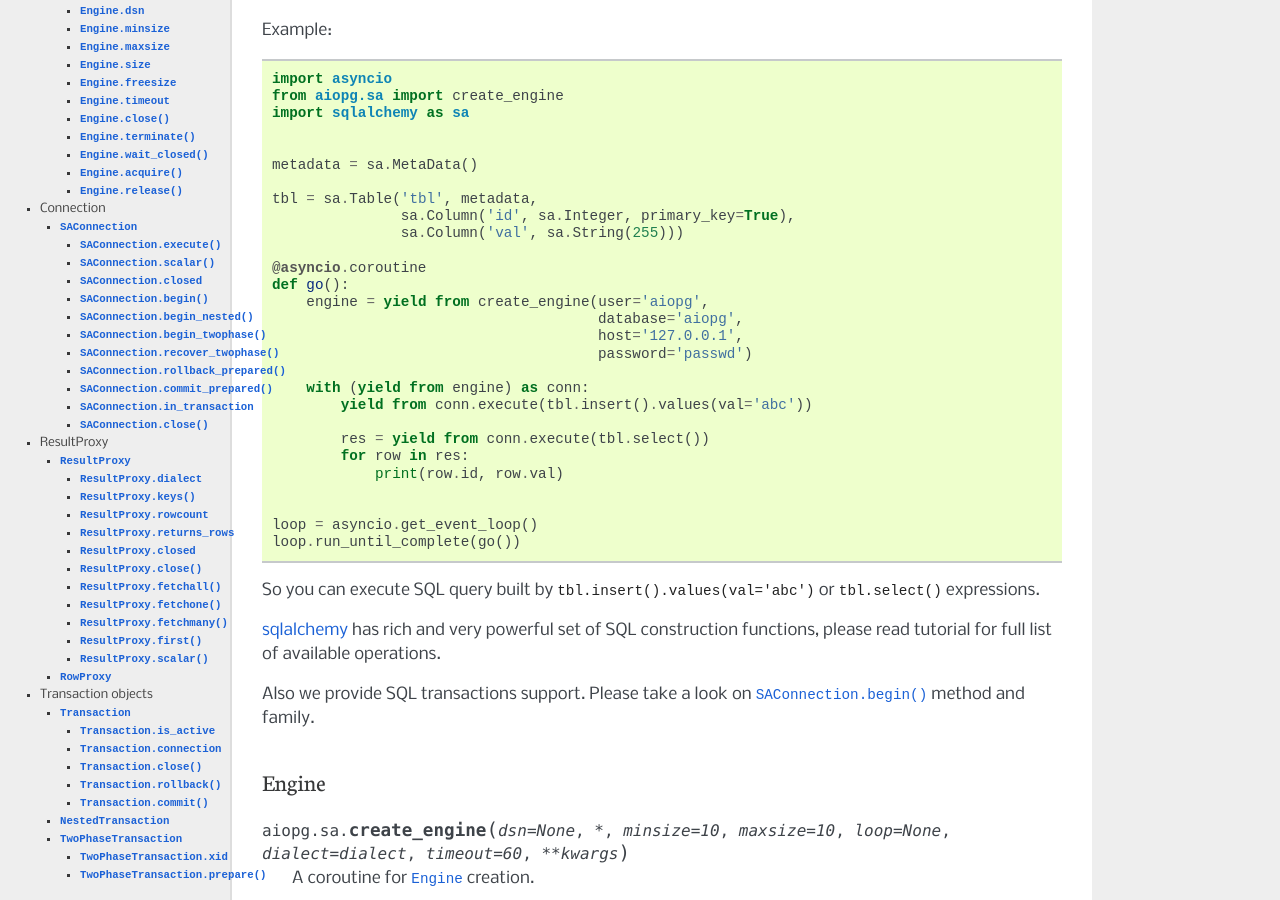
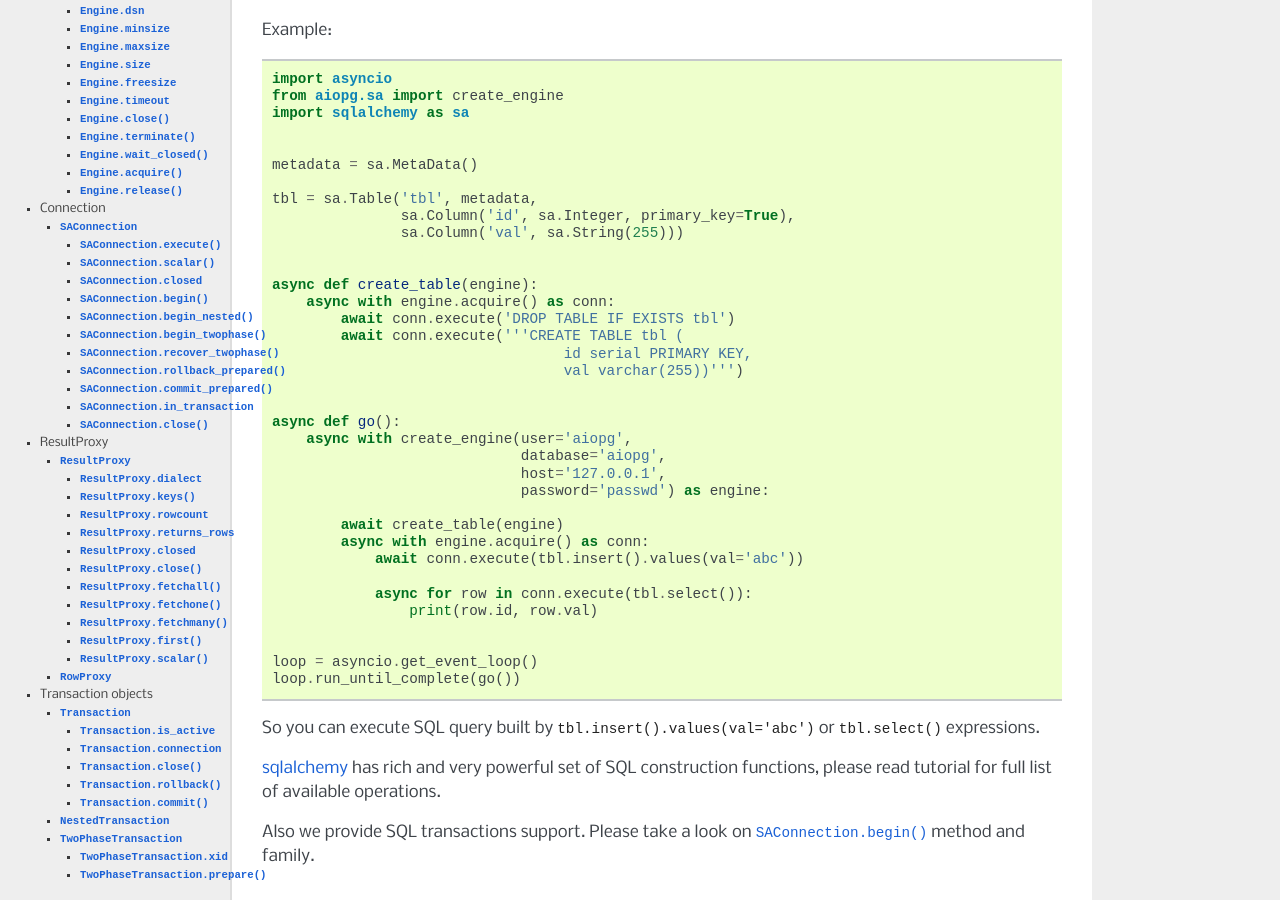
Before and after one commit to aio-libs/aiopg, a Sphinx documentation site: the page built from docs/sa.rst, in a window 1280 px wide and 900 px high, scrolled down 276 px. Built offline with Sphinx 7.4.7, drawn with Linux system fonts in a browser that asks for light colours; some of the changed text lies outside the part shown.

Commit message:
update sa.rst

```diff
--- a/docs/sa.rst
+++ b/docs/sa.rst
@@ -30,19 +30,27 @@
                    sa.Column('id', sa.Integer, primary_key=True),
                    sa.Column('val', sa.String(255)))
 
-    @asyncio.coroutine
-    def go():
-        engine = yield from create_engine(user='aiopg',
-                                          database='aiopg',
-                                          host='127.0.0.1',
-                                          password='passwd')
 
-        with (yield from engine) as conn:
-            yield from conn.execute(tbl.insert().values(val='abc'))
+    async def create_table(engine):
+        async with engine.acquire() as conn:
+            await conn.execute('DROP TABLE IF EXISTS tbl')
+            await conn.execute('''CREATE TABLE tbl (
+                                      id serial PRIMARY KEY,
+                                      val varchar(255))''')
 
-            res = yield from conn.execute(tbl.select())
-            for row in res:
-                print(row.id, row.val)
+
+    async def go():
+        async with create_engine(user='aiopg',
+                                 database='aiopg',
+                                 host='127.0.0.1',
+                                 password='passwd') as engine:
+
+            await create_table(engine)
+            async with engine.acquire() as conn:
+                await conn.execute(tbl.insert().values(val='abc'))
+
+                async for row in conn.execute(tbl.select()):
+                    print(row.id, row.val)
 
 
     loop = asyncio.get_event_loop()
@@ -173,7 +181,11 @@
 
       This method is a :ref:`coroutine <coroutine>`.
 
-      Returns a :class:`SAConnection` instance.
+      Returns a :class:`SAConnection` instance. Result of this method could
+      be used as async contex manager::
+
+            async with engine.acquire() as conn:
+                await conn.execute(tbl.insert().values(val='abc'))
 
    .. method:: release()
 
@@ -206,26 +218,26 @@
        to be used in the execution.  Typically, the format is either a
        dictionary passed to \*multiparams::
 
-           yield from conn.execute(
+           await conn.execute(
                table.insert(),
                {"id":1, "value":"v1"}
            )
 
        ...or individual key/values interpreted by \**params::
 
-           yield from conn.execute(
+           await conn.execute(
                table.insert(), id=1, value="v1"
            )
 
        In the case that a plain SQL string is passed, a tuple or
        individual values in \*multiparams may be passed::
 
-           yield from conn.execute(
+           await conn.execute(
                "INSERT INTO table (id, value) VALUES (%d, %s)",
                (1, "v1")
            )
 
-           yield from conn.execute(
+           await conn.execute(
                "INSERT INTO table (id, value) VALUES (%s, %s)",
                1, "v1"
            )
@@ -261,10 +273,10 @@
       an emulated transaction within the scope of the enclosing
       transaction, that is::
 
-          trans = yield from conn.begin()   # outermost transaction
-          trans2 = yield from conn.begin()  # "inner"
-          yield from trans2.commit()        # does nothing
-          yield from trans.commit()         # actually commits
+          trans = await conn.begin()   # outermost transaction
+          trans2 = await conn.begin()  # "inner"
+          await trans2.commit()        # does nothing
+          await trans.commit()         # actually commits
 
       Calls to :meth:`.Transaction.commit` only have an effect
       when invoked via the outermost :class:`.Transaction` object, though the
@@ -369,7 +381,7 @@
    case-sensitive column name, or by :class:`sqlalchemy.schema.Column``
    object. e.g.::
 
-      for row in (yield from conn.execute(...)):
+      async for row in onn.execute(...):
           col1 = row[0]    # access via integer position
           col2 = row['col2']   # access via name
           col3 = row[mytable.c.mycol] # access via Column object.
@@ -530,17 +542,14 @@
    calling the :meth:`SAConnection.begin` method of
    :class:`SAConnection`::
 
-       with (yield from engine) as conn:
-           trans = yield from conn.begin()
-           try:
-               yield from conn.execute("insert into x (a, b) values (1, 2)")
-           except Exception:
-               yield from trans.rollback()
-           else:
-               yield from trans.commit()
+       async with engine.acquire() as conn:
+           async with conn.begin() as tr:
+               await conn.execute("insert into x (a, b) values (1, 2)")
 
    The object provides :meth:`.rollback` and :meth:`.commit`
-   methods in order to control transaction boundaries.
+   methods in order to control transaction boundaries. Contex manager will
+   invoke :meth:`.rollback` in case of exception in contex managers code block
+   and :meth:`.commit` - in case of success.
 
    .. seealso::
 
```
